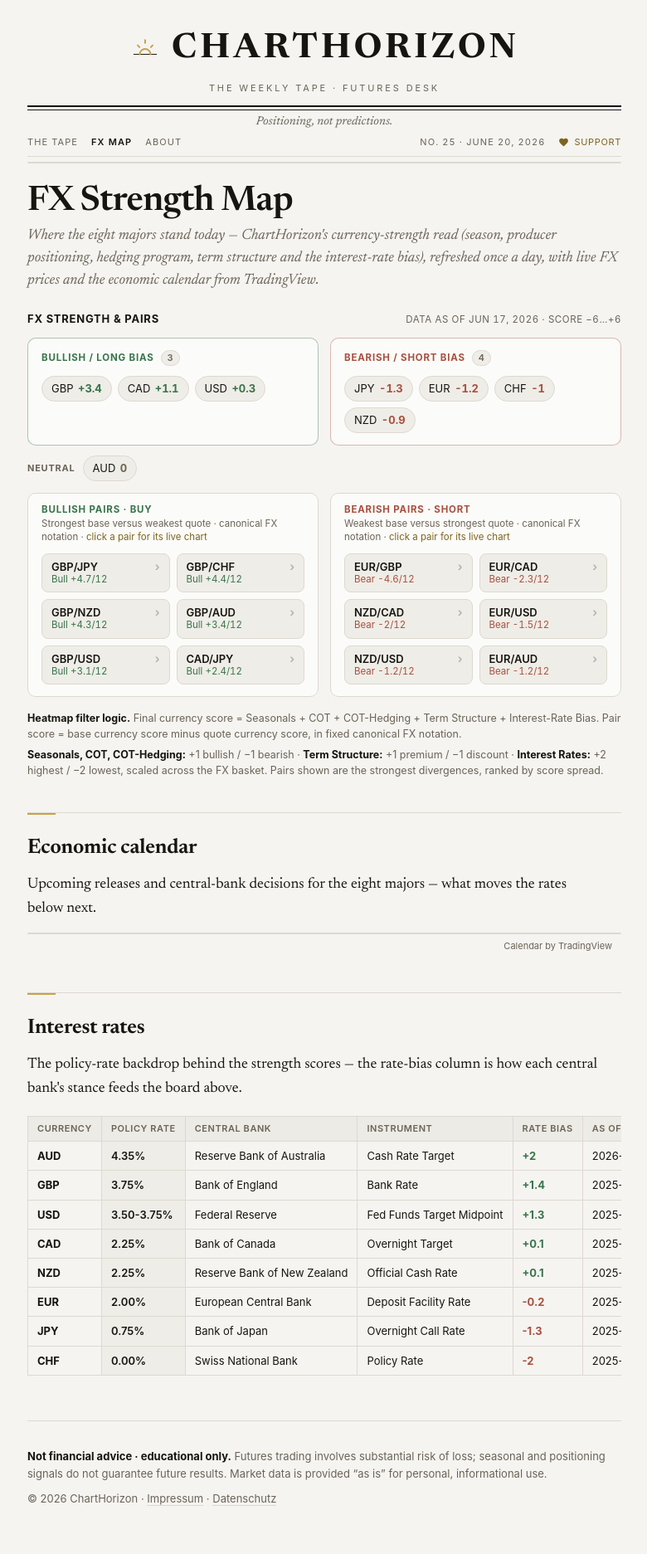
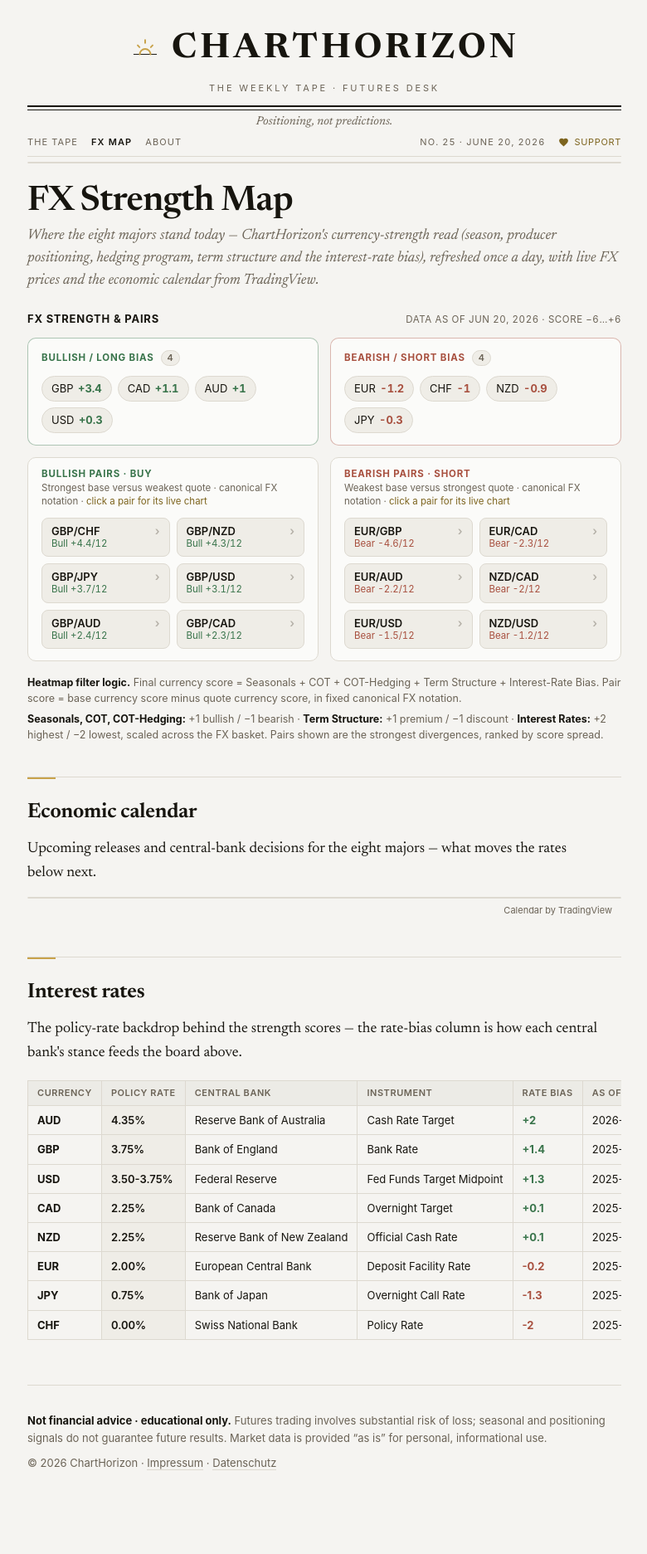
Before and after one commit to ChartHorizon/website, a Jekyll site: the page built from fx.html, in a window 1280 px wide. Shown: the whole page at 83% size, without its empty margins (249-1029 px from the left). Built offline with Jekyll 4.4.1, drawn with Linux system fonts in a browser that asks for light colours; a script that is not in the unit is left out; after the commit the page ends 1830 px from its top, so only the background shows below that.

Commit message:
data: FX strength snapshot Jun 20, 2026

```diff
--- a/_data/fx.json
+++ b/_data/fx.json
@@ -1,6 +1,6 @@
 {
-  "as_of": "Jun 17, 2026",
-  "generated": "2026-06-17",
+  "as_of": "Jun 20, 2026",
+  "generated": "2026-06-20",
   "max_score": 6,
   "pair_max": 12,
   "pair_threshold": 7,
@@ -17,17 +17,17 @@
       "label": "+1.1"
     },
     {
+      "cur": "AUD",
+      "score": 1,
+      "label": "+1"
+    },
+    {
       "cur": "USD",
       "score": 0.3,
       "label": "+0.3"
     }
   ],
   "bearish": [
-    {
-      "cur": "JPY",
-      "score": -1.3,
-      "label": "-1.3"
-    },
     {
       "cur": "EUR",
       "score": -1.2,
@@ -42,21 +42,15 @@
       "cur": "NZD",
       "score": -0.9,
       "label": "-0.9"
+    },
+    {
+      "cur": "JPY",
+      "score": -0.3,
+      "label": "-0.3"
     }
   ],
-  "neutral": [
-    {
-      "cur": "AUD",
-      "score": 0,
-      "label": "0"
-    }
-  ],
+  "neutral": [],
   "bullish_pairs": [
-    {
-      "pair": "GBP/JPY",
-      "spread": 4.7,
-      "label": "Bull +4.7/12"
-    },
     {
       "pair": "GBP/CHF",
       "spread": 4.4,
@@ -68,9 +62,9 @@
       "label": "Bull +4.3/12"
     },
     {
-      "pair": "GBP/AUD",
-      "spread": 3.4,
-      "label": "Bull +3.4/12"
+      "pair": "GBP/JPY",
+      "spread": 3.7,
+      "label": "Bull +3.7/12"
     },
     {
       "pair": "GBP/USD",
@@ -78,9 +72,14 @@
       "label": "Bull +3.1/12"
     },
     {
-      "pair": "CAD/JPY",
+      "pair": "GBP/AUD",
       "spread": 2.4,
       "label": "Bull +2.4/12"
+    },
+    {
+      "pair": "GBP/CAD",
+      "spread": 2.3,
+      "label": "Bull +2.3/12"
     }
   ],
   "bearish_pairs": [
@@ -95,6 +94,11 @@
       "label": "Bear -2.3/12"
     },
     {
+      "pair": "EUR/AUD",
+      "spread": 2.2,
+      "label": "Bear -2.2/12"
+    },
+    {
       "pair": "NZD/CAD",
       "spread": 2,
       "label": "Bear -2/12"
@@ -106,11 +110,6 @@
     },
     {
       "pair": "NZD/USD",
-      "spread": 1.2,
-      "label": "Bear -1.2/12"
-    },
-    {
-      "pair": "EUR/AUD",
       "spread": 1.2,
       "label": "Bear -1.2/12"
     }
```
